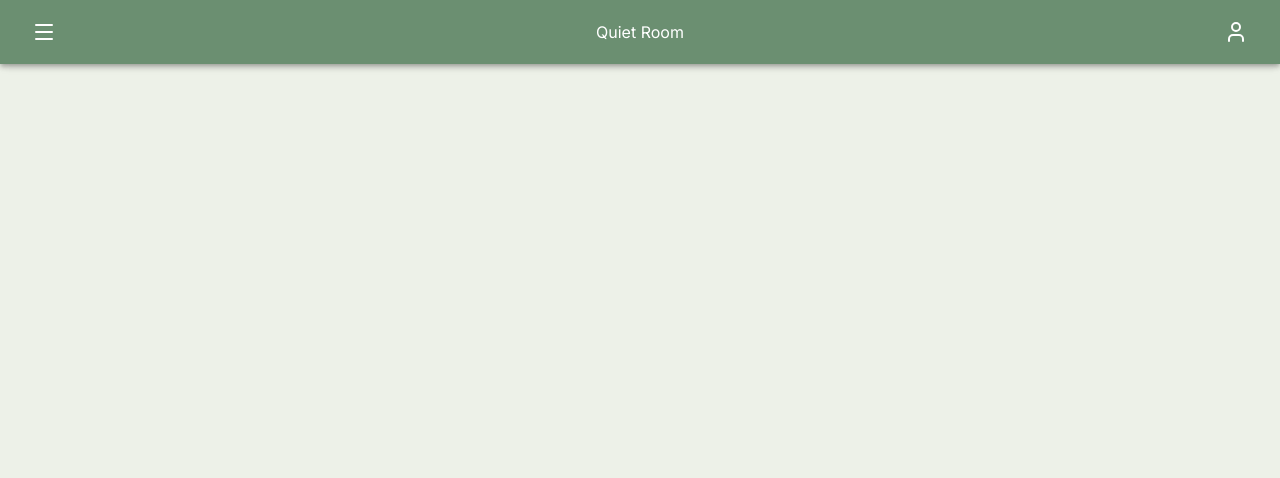
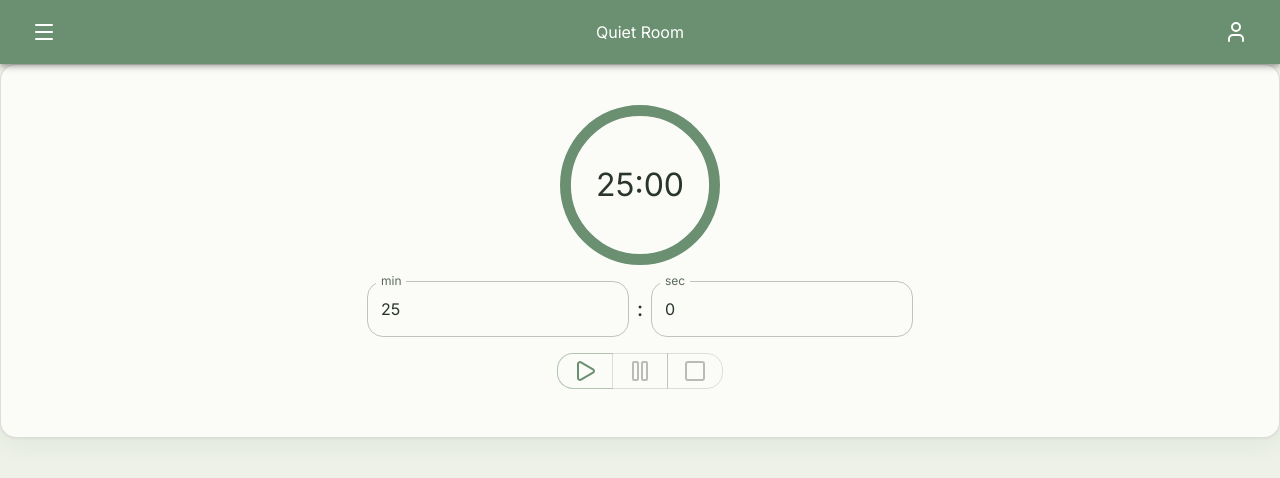
Before and after one commit to mariaalexissales/Quietroom, a Next.js app in the folder apps/web/: page / in a window 1280 px wide. Shown: the top 478 px of the page. Built offline with nearby package versions, Linux system fonts and the light colour scheme.

Commit message:
feat: render Timer on landing page with header spacer

```diff
--- a/apps/web/app/page.tsx
+++ b/apps/web/app/page.tsx
@@ -1,11 +1,15 @@
 import Image from "next/image";
 import styles from "./page.module.css";
 import Header from "@/components/Header";
+import Timer from "@/components/Timer";
+import Toolbar from "@mui/material/Toolbar";
 
 export default function Home() {
   return (
     <>
       <Header />
+      <Toolbar />
+      <Timer />
     </>
   );
 }
```
